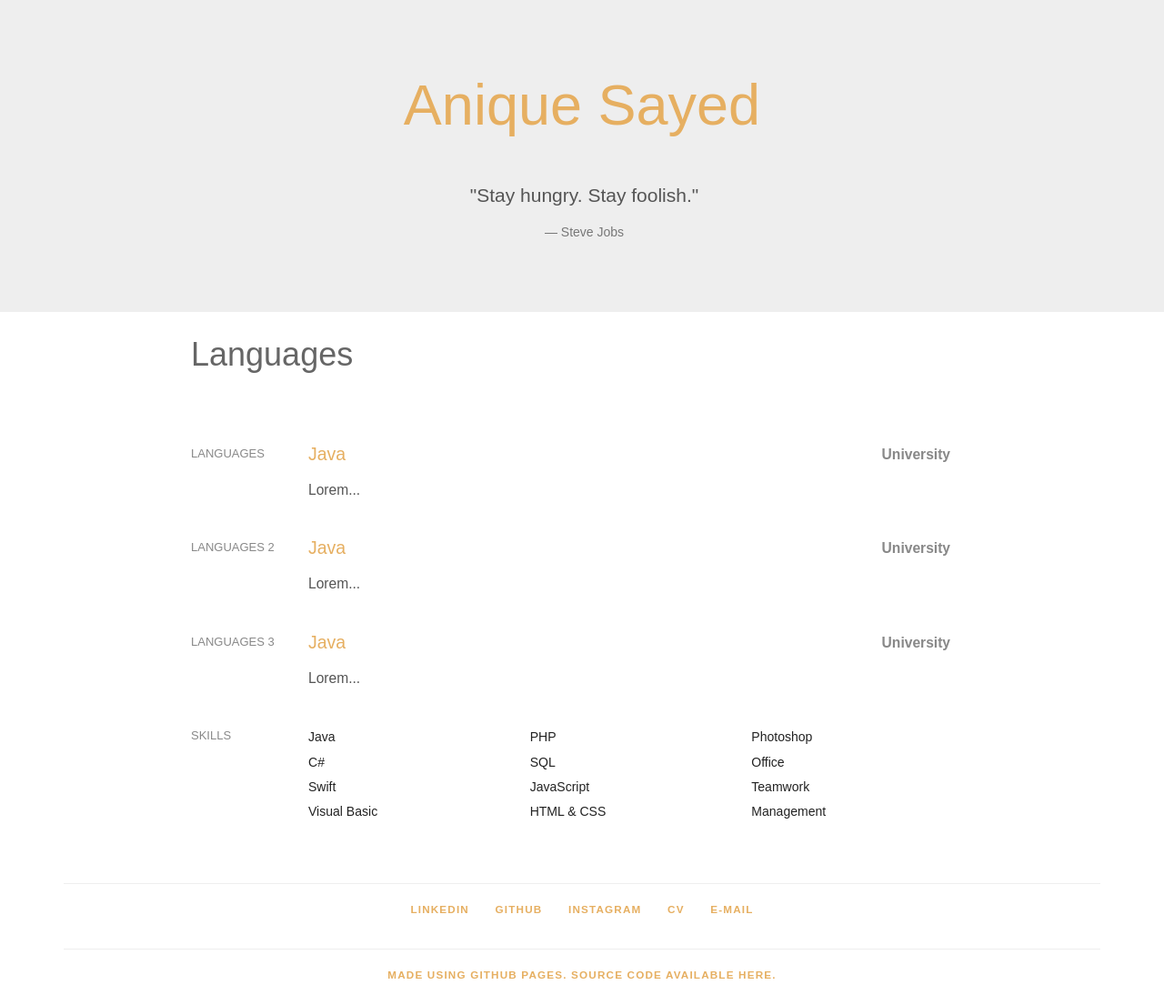
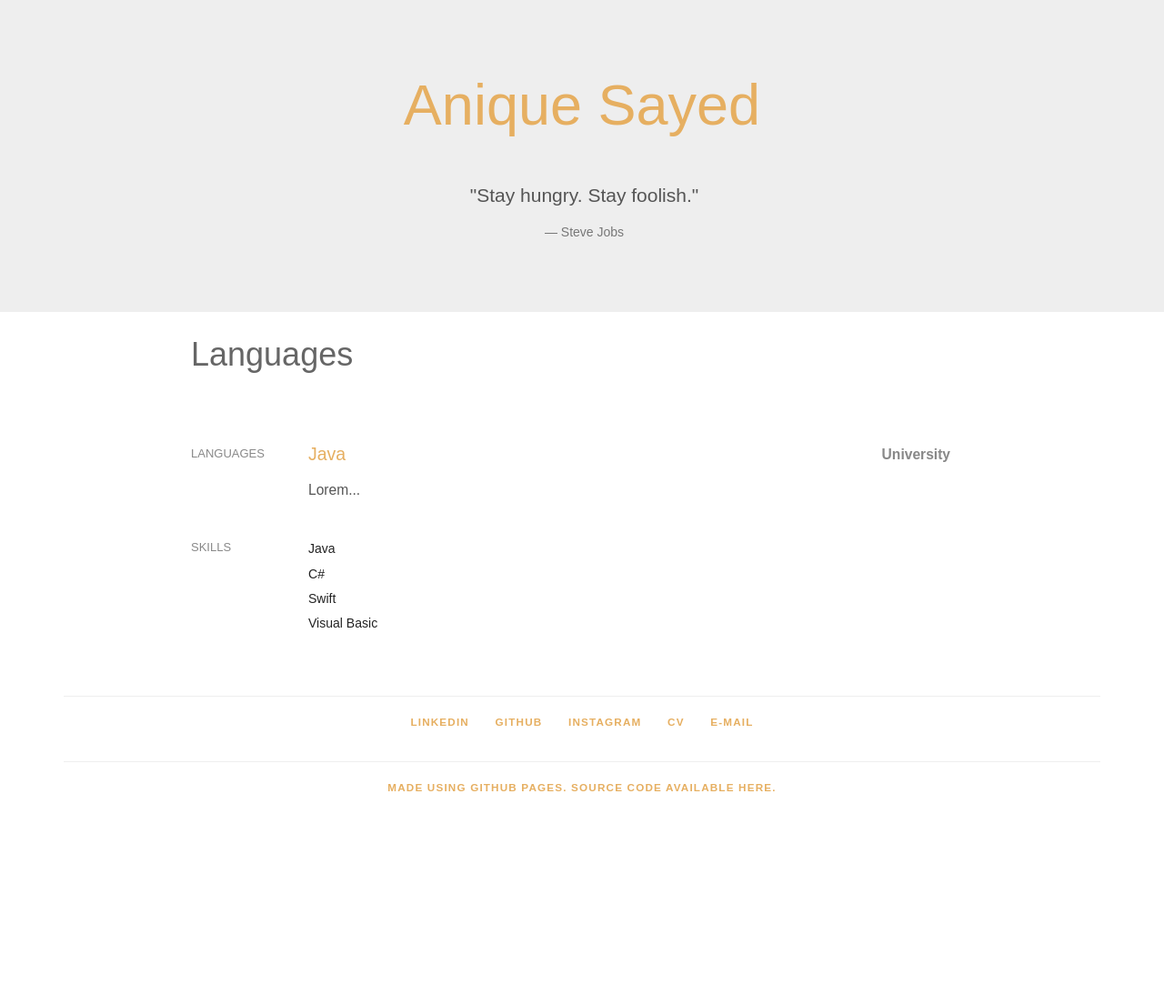
Before and after one commit to aniquesayed/aniquesayed.github.io, a Jekyll site: the page built from languages.html, in a window 1280 px wide. Shown: the whole page at 91% size. Built offline with Jekyll 4.4.1, drawn with Linux system fonts in a browser that asks for light colours; some web fonts are replaced; after the commit the page ends 900 px from its top, so only the background shows below that.

```diff
--- a/languages.html
+++ b/languages.html
@@ -20,28 +20,6 @@
     </article>
   </section>
 
-  <section id="education">
-      <aside>
-      <h4>Languages 2</h4>
-      </aside>
-
-    <article>
-      <h3><a href="https://www.bt.com" target="_blank">Java</a><div class="date">University</div></h3>
-        <p>Lorem...</p>
-    </article>
-  </section>
-
-  <section id="projects">
-      <aside>
-      <h4>Languages 3</h4>
-      </aside>
-
-      <article>
-      <h3><a href="https://www.bt.com" target="_blank">Java</a><div class="date">University</div></h3>
-        <p>Lorem...</p>
-    </article>
-  </section>
-
   <section id="proficiency">
         <aside>
         <h4>Skills</h4>
@@ -53,18 +31,6 @@
           <li>Swift</li>
           <li>Visual Basic</li>
         </ul>
-        <ul>
-          <li>PHP</li>
-          <li>SQL</li>
-        <li>JavaScript</li>
-        <li>HTML & CSS</li>
-        </ul>
-        <ul>
-          <li>Photoshop</li>
-          <li>Office</li>
-        <li>Teamwork</li>
-        <li>Management</li>
-        </ul>
     </article>
   </section>
 
```
